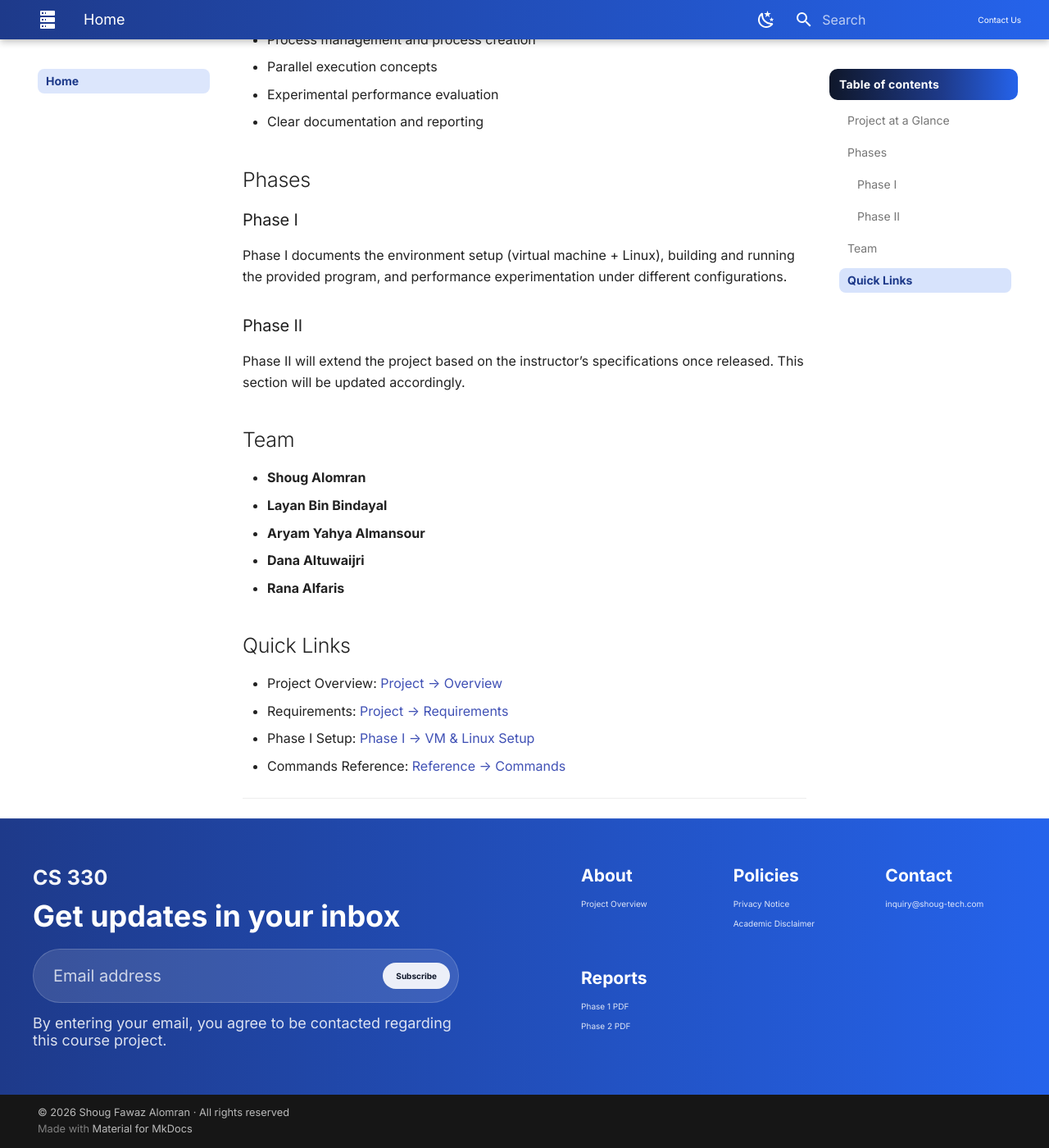
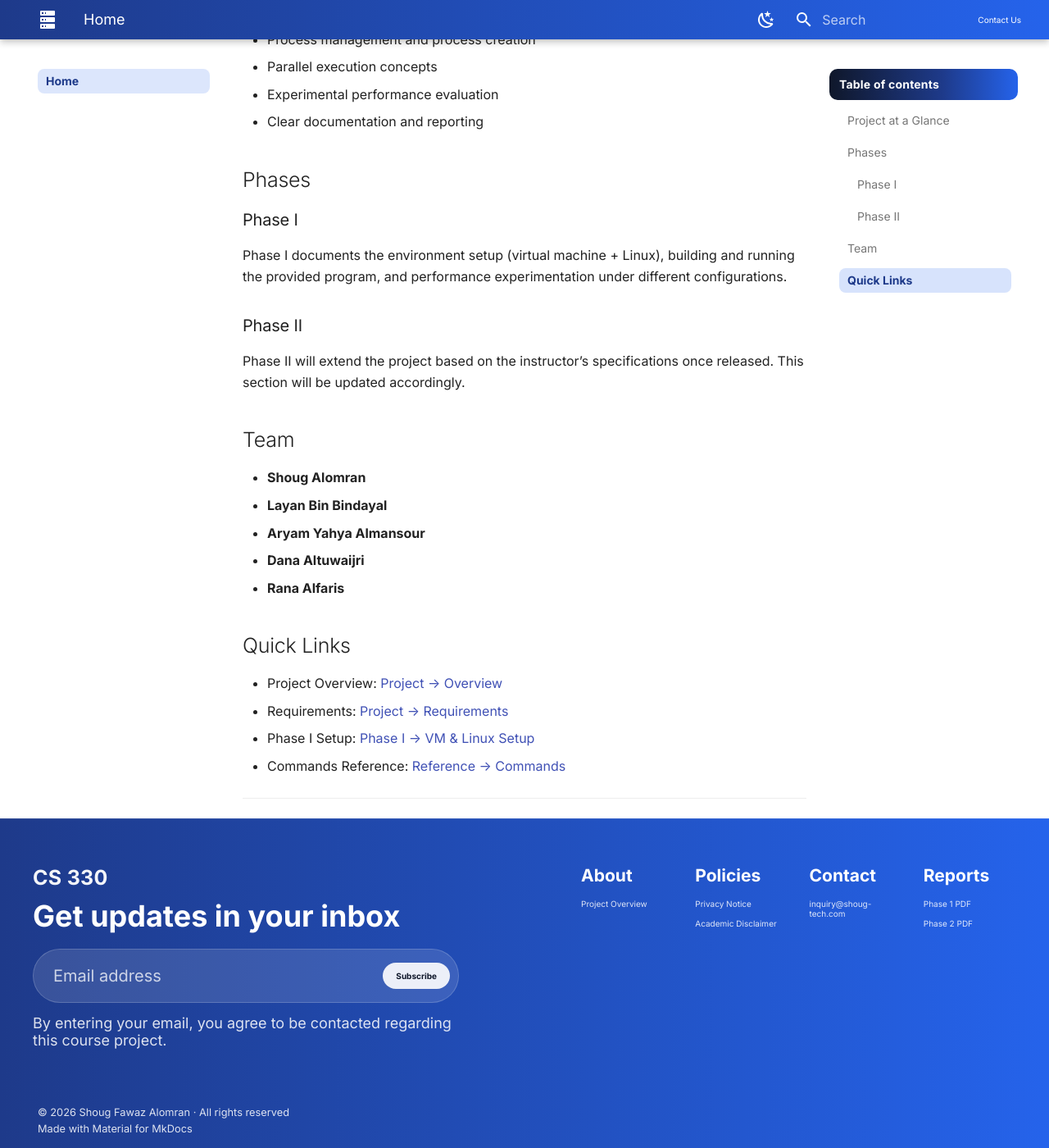
Before and after one commit to Shoug-Alomran/CS330-Parallel-Performance-Evaluation-in-Linux-Project, an MkDocs documentation site: the page built from docs/index.md, in a window 1280 px wide and 1400 px high, scrolled down 427 px. Shown: the whole window at 82% size. Built offline with MkDocs 1.6.1 and Material for MkDocs 9.7.7, drawn with Linux system fonts in a browser that asks for light colours.

Commit message:
updated color of footer

```diff
--- a/docs/styles/extra.css
+++ b/docs/styles/extra.css
@@ -340,3 +340,60 @@
   color: #fff;
   text-decoration: underline;
 }
+/* =======================================================
+   FIX: FOOTER'S FOOTER (md-footer-meta) MATCHES CUSTOM FOOTER
+   + Make footer columns 4-col layout
+   Place at END of extra.css
+   ======================================================= */
+
+/* 1) Footer right side must be 4 columns */
+.custom-footer__right {
+  display: grid !important;
+  grid-template-columns: repeat(4, minmax(0, 1fr)) !important;
+  gap: 26px !important;
+}
+
+@media (max-width: 1100px) {
+  .custom-footer__right {
+    grid-template-columns: repeat(2, minmax(0, 1fr)) !important;
+  }
+}
+
+@media (max-width: 700px) {
+  .custom-footer__right {
+    grid-template-columns: 1fr !important;
+  }
+}
+
+/* 2) Make the bottom bar (Material footer meta) match the footer gradient */
+.md-footer-meta {
+  border-top: 0 !important;
+}
+
+/* Light mode: same as your header/footer light gradient */
+[data-md-color-scheme="default"] .md-footer-meta {
+  background: linear-gradient(90deg, #1e3a8a, #2563eb) !important;
+  color: rgba(255, 255, 255, 0.85) !important;
+}
+
+/* Dark mode: same as your header/footer dark gradient */
+[data-md-color-scheme="slate"] .md-footer-meta {
+  background: linear-gradient(90deg, #020617, #0f172a) !important;
+  color: rgba(255, 255, 255, 0.80) !important;
+}
+
+/* Ensure all text/links/icons inside inherit the bar color */
+[data-md-color-scheme="default"] .md-footer-meta,
+[data-md-color-scheme="default"] .md-footer-meta * {
+  color: rgba(255, 255, 255, 0.85) !important;
+}
+
+[data-md-color-scheme="slate"] .md-footer-meta,
+[data-md-color-scheme="slate"] .md-footer-meta * {
+  color: rgba(255, 255, 255, 0.80) !important;
+}
+
+/* Optional: remove any inner background so it doesn't "fight" the gradient */
+.md-footer-meta__inner {
+  background: transparent !important;
+}
```
